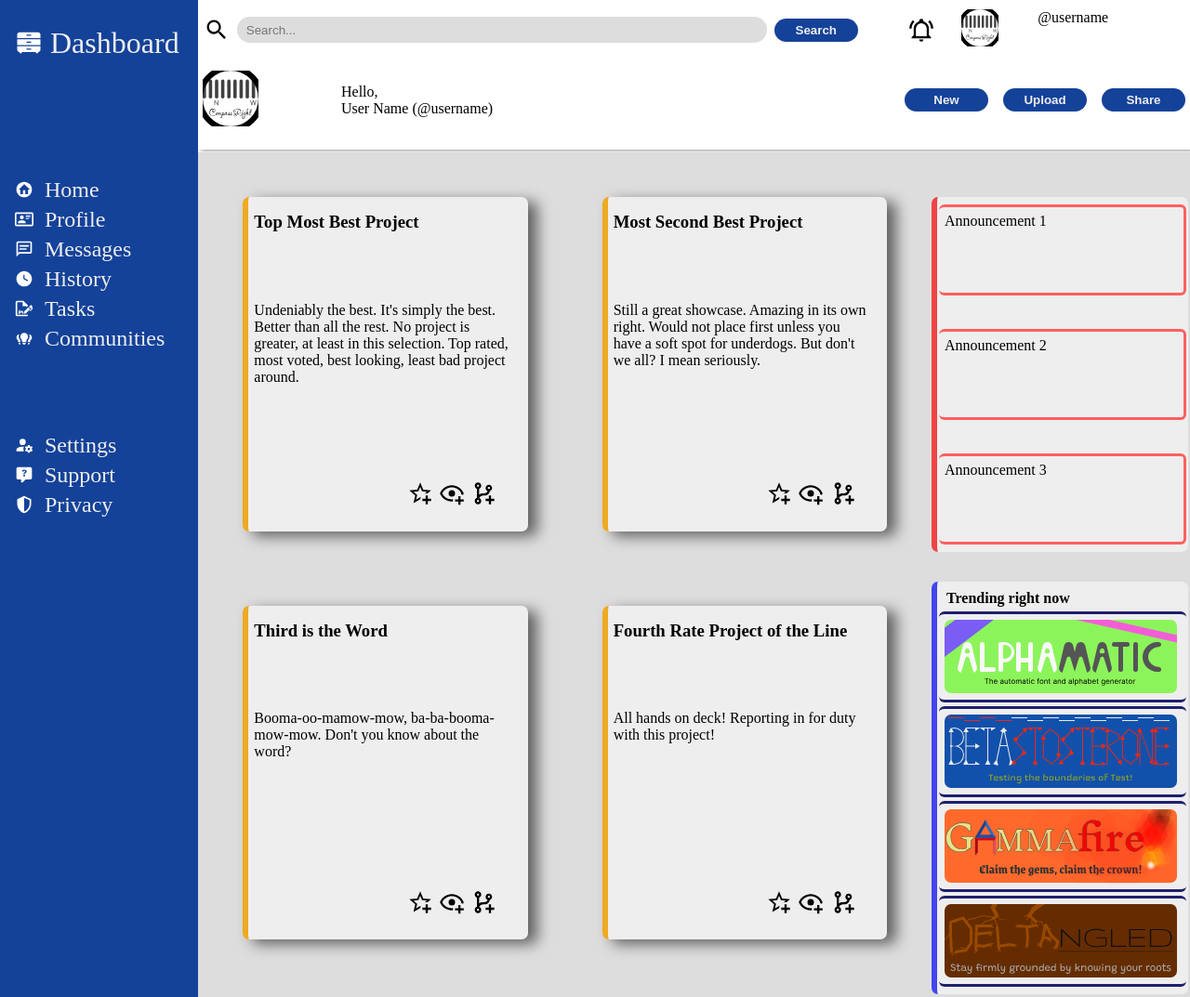
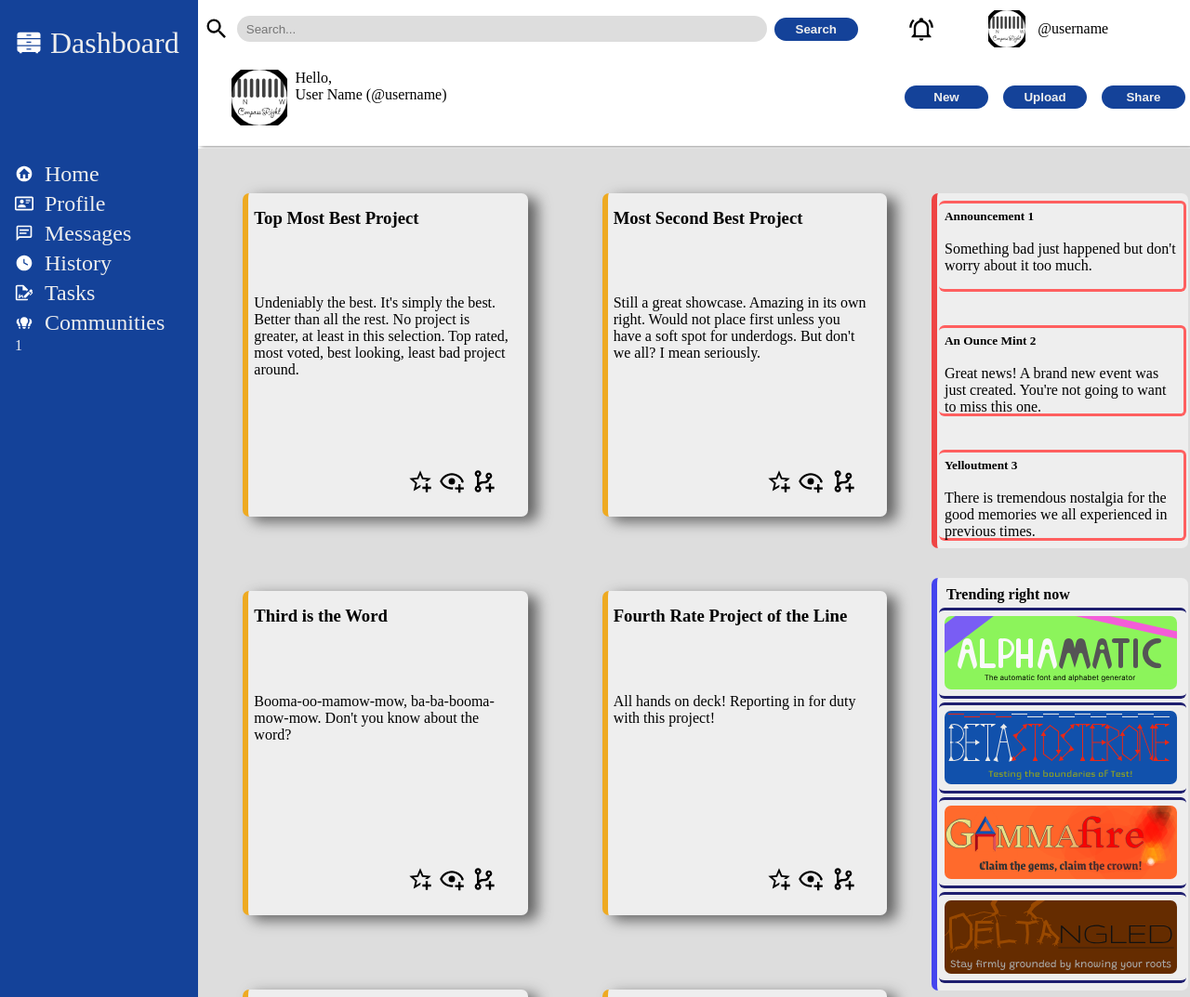
Before and after one commit to ghent12/dashboard, a plain HTML site: page index.html in a window 1280 px wide. Shown: the top 1073 px of the page at 93% size. Drawn offline with Linux system fonts and the light colour scheme.

Commit message:
Flesh out announcement text

```diff
--- a/index.html
+++ b/index.html
@@ -63,7 +63,7 @@
       <li><a href="" class="sidebar-link">
         <svg id="communities-svg" class="sidebar-svg" xmlns="http://www.w3.org/2000/svg" viewBox="0 0 24 24"><path d="M15 14V16A1 1 0 0 1 14 17H10A1 1 0 0 1 9 16V14A5 5 0 1 1 15 14M14 18H10V19A1 1 0 0 0 11 20H13A1 1 0 0 0 14 19M7 19V18H5V19A1 1 0 0 0 6 20H7.17A2.93 2.93 0 0 1 7 19M5 10A6.79 6.79 0 0 1 5.68 7A4 4 0 0 0 4 14.45V16A1 1 0 0 0 5 17H7V14.88A6.92 6.92 0 0 1 5 10M17 18V19A2.93 2.93 0 0 1 16.83 20H18A1 1 0 0 0 19 19V18M18.32 7A6.79 6.79 0 0 1 19 10A6.92 6.92 0 0 1 17 14.88V17H19A1 1 0 0 0 20 16V14.45A4 4 0 0 0 18.32 7Z" /></svg><span>Communities</span>
       </a></li>
-    </ul>
+    </ul>1
     <ul id="sidebar-bottom-group">
       <li><a class="sidebar-link" href="">
         <svg id="settings-svg" class="sidebar-svg" xmlns="http://www.w3.org/2000/svg" viewBox="0 0 24 24"><path d="M10 4A4 4 0 0 0 6 8A4 4 0 0 0 10 12A4 4 0 0 0 14 8A4 4 0 0 0 10 4M17 12C16.87 12 16.76 12.09 16.74 12.21L16.55 13.53C16.25 13.66 15.96 13.82 15.7 14L14.46 13.5C14.35 13.5 14.22 13.5 14.15 13.63L13.15 15.36C13.09 15.47 13.11 15.6 13.21 15.68L14.27 16.5C14.25 16.67 14.24 16.83 14.24 17C14.24 17.17 14.25 17.33 14.27 17.5L13.21 18.32C13.12 18.4 13.09 18.53 13.15 18.64L14.15 20.37C14.21 20.5 14.34 20.5 14.46 20.5L15.7 20C15.96 20.18 16.24 20.35 16.55 20.47L16.74 21.79C16.76 21.91 16.86 22 17 22H19C19.11 22 19.22 21.91 19.24 21.79L19.43 20.47C19.73 20.34 20 20.18 20.27 20L21.5 20.5C21.63 20.5 21.76 20.5 21.83 20.37L22.83 18.64C22.89 18.53 22.86 18.4 22.77 18.32L21.7 17.5C21.72 17.33 21.74 17.17 21.74 17C21.74 16.83 21.73 16.67 21.7 16.5L22.76 15.68C22.85 15.6 22.88 15.47 22.82 15.36L21.82 13.63C21.76 13.5 21.63 13.5 21.5 13.5L20.27 14C20 13.82 19.73 13.65 19.42 13.53L19.23 12.21C19.22 12.09 19.11 12 19 12H17M10 14C5.58 14 2 15.79 2 18V20H11.68A7 7 0 0 1 11 17A7 7 0 0 1 11.64 14.09C11.11 14.03 10.56 14 10 14M18 15.5C18.83 15.5 19.5 16.17 19.5 17C19.5 17.83 18.83 18.5 18 18.5C17.16 18.5 16.5 17.83 16.5 17C16.5 16.17 17.17 15.5 18 15.5Z" /></svg><span>Settings</span>
@@ -184,9 +184,18 @@
     <div class="content-rightbar">
       <div class="announcments">
         <ul class="announcement-list">
-          <li class="announcement">Announcement 1</li>
-          <li class="announcement">Announcement 2</li>
-          <li class="announcement">Announcement 3</li>
+          <li class="announcement"><h5 class="announcement-title">Announcement 1</h5>
+            <br>
+            <p class="announcement-text">Something bad just happened but don't worry about it too much.</p>
+          </li>
+          <li class="announcement"><h5 class="announcement-title">An Ounce Mint 2</h5>
+            <br>
+            <p class="announcement-text">Great news! A brand new event was just created. You're not going to want to miss this one.</p>
+          </li>
+          <li class="announcement"><h5 class="announcement-title">Yelloutment 3</h5>
+            <br>
+            <p class="announcement-text">There is tremendous nostalgia for the good memories we all experienced in previous times.</p>
+          </li>
         </ul>
       </div>
       <div class="trending">
--- a/style.css
+++ b/style.css
@@ -37,6 +37,11 @@ body {
   margin: 5px;
   margin-left: 30px;
   justify-content: center;
+  align-items: center;
+}
+
+.profile-name {
+  align-self: center;
 }
 
 .notification-link {
@@ -93,13 +98,21 @@ body {
 
 .header-hero {
   display: grid;
-  grid-template-columns: 1fr 3fr;
+  grid-template-columns: 1fr 5fr;
+}
+
+.profile {
+  display: grid;
+  justify-self: end;
+  margin-right: 8px;
+  height: auto;
   align-items: center;
 }
 
 .profile-pic-large {
   height: 60px;
   width: 60px;
+  justify-self: center;
 }
 
 .profile-pic-small {
```
